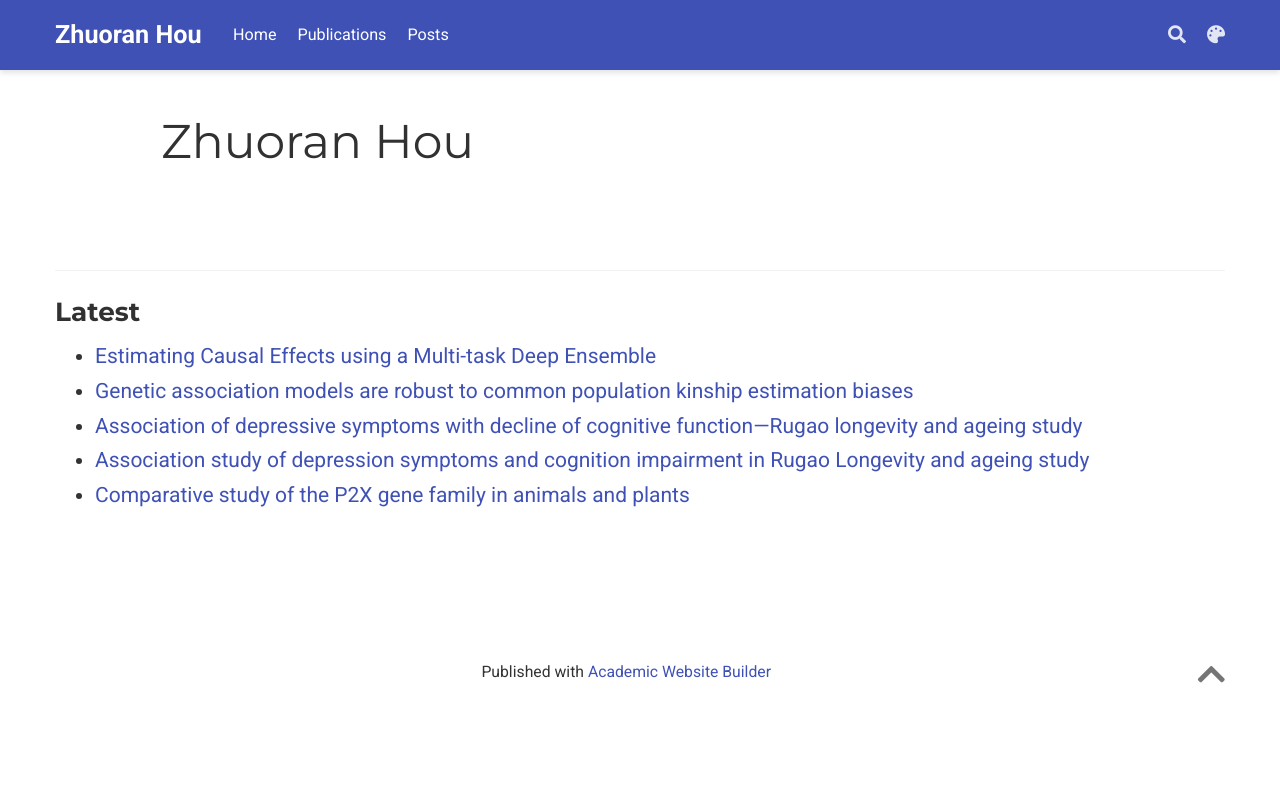
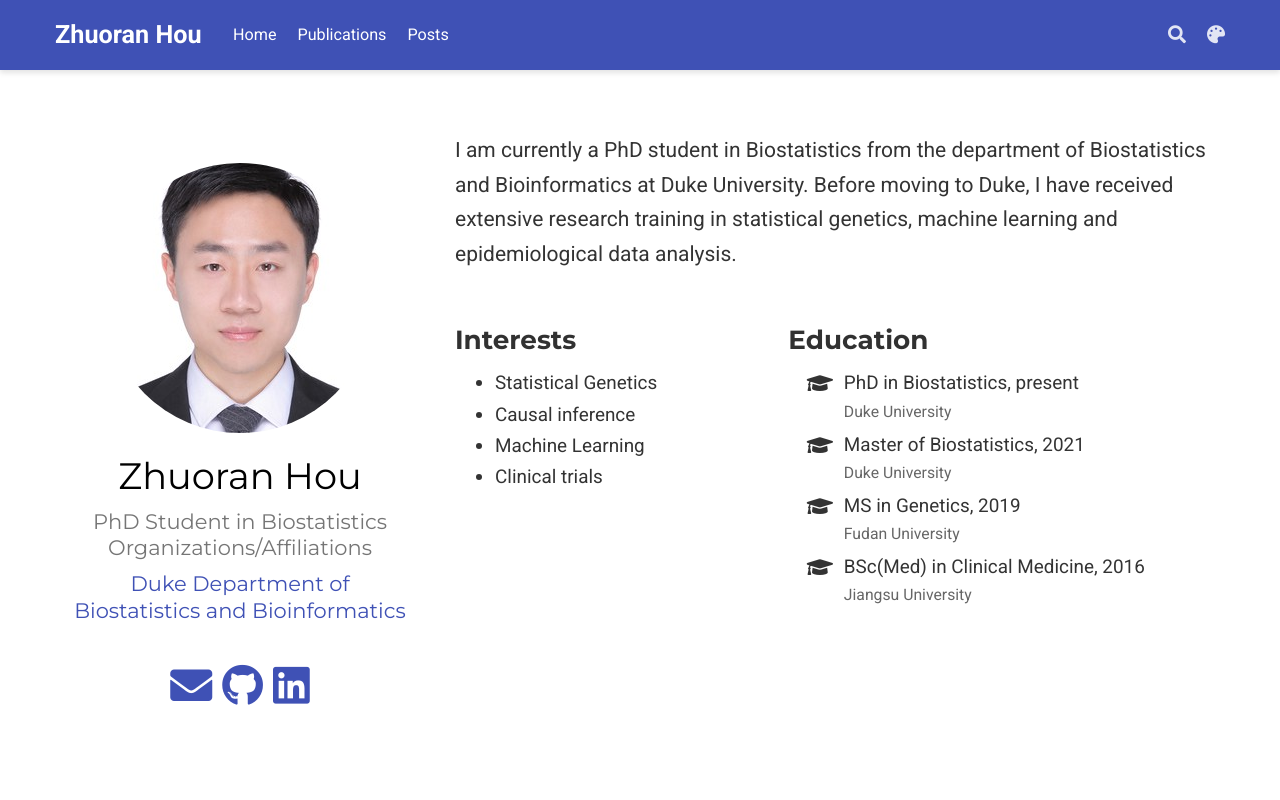
Before and after one commit to ZhuoranHou/ZhuoranHou.github.io, a plain HTML site: page author/zhuoran-hou/index.html in a window 1280 px wide. Shown: the top 800 px of the page. Drawn offline with nearby package versions, Linux system fonts and the light colour scheme; some packages are replaced by stand-ins of ours.

Commit message:
edit home

```diff
--- a/author/zhuoran-hou/index.html
+++ b/author/zhuoran-hou/index.html
@@ -259,7 +259,7 @@ Organizations/Affiliations">
 Organizations/Affiliations"><meta property="og:image" content="https://ZhuoranHou.github.io/images/icon_hu6b1daddad367c9d793e5607d0ae1cd4a_68195_512x512_fill_lanczos_center_3.png">
   <meta property="twitter:image" content="https://ZhuoranHou.github.io/images/icon_hu6b1daddad367c9d793e5607d0ae1cd4a_68195_512x512_fill_lanczos_center_3.png"><meta property="og:locale" content="en-us">
 
-    <meta property="og:updated_time" content="2023-07-01T00:00:00&#43;00:00">
+
 
 
 
@@ -484,10 +484,6 @@ Organizations/Affiliations"><meta property="og:image" content="https://ZhuoranHo
 
 
 
-<div class="universal-wrapper pt-3">
-  <h1>Zhuoran Hou</h1>
-</div>
-
 
 <section id="profile-page" class="pt-5">
   <div class="container">
@@ -497,32 +493,176 @@ Organizations/Affiliations"><meta property="og:image" content="https://ZhuoranHo
 
 
 
-    <div class="article-widget content-widget-hr">
-      <h3>Latest</h3>
-      <ul>
+
+
+
+
+
+
+
+
+
+
+
+
+
+
+
+<div class="row">
+  <div class="col-12 col-lg-4">
+    <div id="profile">
+
+
+
+      <img class="avatar avatar-circle" src="/author/zhuoran-hou/avatar_hu8080805095de0c272efa81de5f0065d1_420043_270x270_fill_q90_lanczos_center.jpg" alt="Zhuoran Hou">
+
+
+      <div class="portrait-title">
+        <h2>Zhuoran Hou</h2>
+        <h3>PhD Student in Biostatistics
+Organizations/Affiliations</h3>
+
+
+        <h3>
+          <a href="https://biostat.duke.edu/" target="_blank" rel="noopener">
+          <span>Duke Department of Biostatistics and Bioinformatics</span>
+          </a>
+        </h3>
+
+      </div>
+
+      <ul class="network-icon" aria-hidden="true">
+
+
+
+
+
+
+
+
+
 
         <li>
-          <a href="/publication/jiang-2023-estimating/">Estimating Causal Effects using a Multi-task Deep Ensemble</a>
+          <a href="mailto:zhuoran.hou@duke.edu" >
+            <i class="fas fa-envelope big-icon"></i>
+          </a>
         </li>
 
+
+
+
+
+
+
+
+
+
+
+
         <li>
-          <a href="/publication/hou-2023-genetic/">Genetic association models are robust to common population kinship estimation biases</a>
+          <a href="https://github.com/ZhuoranHou" target="_blank" rel="noopener">
+            <i class="fab fa-github big-icon"></i>
+          </a>
         </li>
 
-        <li>
-          <a href="/publication/hou-2020-association/">Association of depressive symptoms with decline of cognitive function—Rugao longevity and ageing study</a>
-        </li>
+
+
+
+
+
+
+
+
+
+
 
         <li>
-          <a href="/publication/hou-2019-association/">Association study of depression symptoms and cognition impairment in Rugao Longevity and ageing study</a>
-        </li>
-
-        <li>
-          <a href="/publication/hou-2016-comparative/">Comparative study of the P2X gene family in animals and plants</a>
+          <a href="https://www.linkedin.com/in/zhuoran-hou/" target="_blank" rel="noopener">
+            <i class="fab fa-linkedin big-icon"></i>
+          </a>
         </li>
 
       </ul>
+
     </div>
+  </div>
+  <div class="col-12 col-lg-8">
+
+
+
+
+    <p>I am currently a PhD student in Biostatistics from the department of Biostatistics and Bioinformatics at Duke University.
+Before moving to Duke, I have received extensive research training in statistical genetics, machine learning and epidemiological data analysis.</p>
+
+
+    <div class="row">
+
+
+      <div class="col-md-5">
+        <h3>Interests</h3>
+        <ul class="ul-interests">
+
+          <li>Statistical Genetics</li>
+
+          <li>Causal inference</li>
+
+          <li>Machine Learning</li>
+
+          <li>Clinical trials</li>
+
+        </ul>
+      </div>
+
+
+
+      <div class="col-md-7">
+        <h3>Education</h3>
+        <ul class="ul-edu fa-ul">
+
+          <li>
+            <i class="fa-li fas fa-graduation-cap"></i>
+            <div class="description">
+              <p class="course">PhD in Biostatistics, present</p>
+              <p class="institution">Duke University</p>
+            </div>
+          </li>
+
+          <li>
+            <i class="fa-li fas fa-graduation-cap"></i>
+            <div class="description">
+              <p class="course">Master of Biostatistics, 2021</p>
+              <p class="institution">Duke University</p>
+            </div>
+          </li>
+
+          <li>
+            <i class="fa-li fas fa-graduation-cap"></i>
+            <div class="description">
+              <p class="course">MS in Genetics, 2019</p>
+              <p class="institution">Fudan University</p>
+            </div>
+          </li>
+
+          <li>
+            <i class="fa-li fas fa-graduation-cap"></i>
+            <div class="description">
+              <p class="course">BSc(Med) in Clinical Medicine, 2016</p>
+              <p class="institution">Jiangsu University</p>
+            </div>
+          </li>
+
+        </ul>
+      </div>
+
+
+    </div>
+  </div>
+</div>
+
+
+
+
+
 
   </div>
 </section>
```
Also changed, not shown: index.html (+2 -0 lines).
